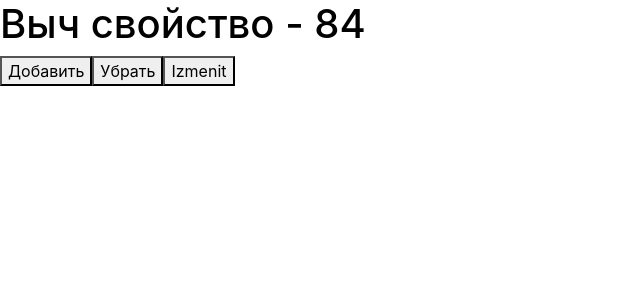
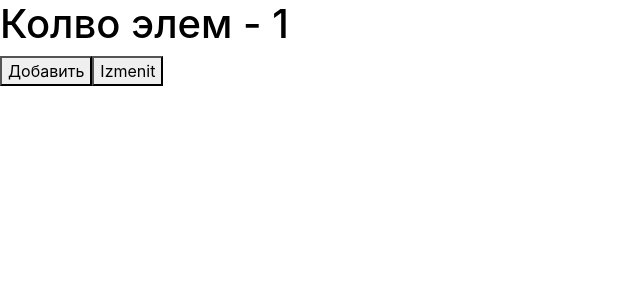
Before and after one commit to baikov98/ReactHooks, a React (Create React App) app: page / in a window 1280 px wide. Shown: the top 300 px of the page, without its empty margins (0-640 px from the left). Built offline with nearby package versions, Linux system fonts and the light colour scheme.

Commit message:
starting useCallback

```diff
--- a/src/App.js
+++ b/src/App.js
@@ -1,33 +1,21 @@
 
-import React, { useEffect, useState, useMemo } from 'react'
+import React, { useEffect, useState,  } from 'react'
 
-function complexCompute(num) {
-  let i = 0
-  while(i < 100000000) i++
-  return num*2
-}
 
 function App() {
 
-  const [number, setNumber] = useState(42)
+  const [count, setCount] = useState(1)
   const [colored, setColored] = useState(false)
-  const computed = useMemo(() => {
-    return complexCompute(number)}, [number])
 
-  const styles = useMemo(() => ({
-    color: colored ? 'red':'black'
-  }), [colored])
+  const styles = {
+    color: colored ? 'red' : 'black'
+  }
 
-
-  useEffect(() => {
-    console.log('chan')
-  }, [styles])
 
   return (
     <>
-      <h1 style={styles}>Выч свойство - {computed}</h1>
-      <button onClick={() => setNumber(prev => prev +1)}>Добавить</button>
-      <button onClick={() => setNumber(prev => prev -1)}>Убрать</button>
+      <h1 style={styles}>Колво элем - {count}</h1>
+      <button onClick={() => setCount(prev => prev +1)}>Добавить</button>
       <button onClick={() => setColored(prev => !prev)}>Izmenit</button>
     </>
   )
```
Also changed, not shown: src/useMemo.js (added, +34 -0 lines).
